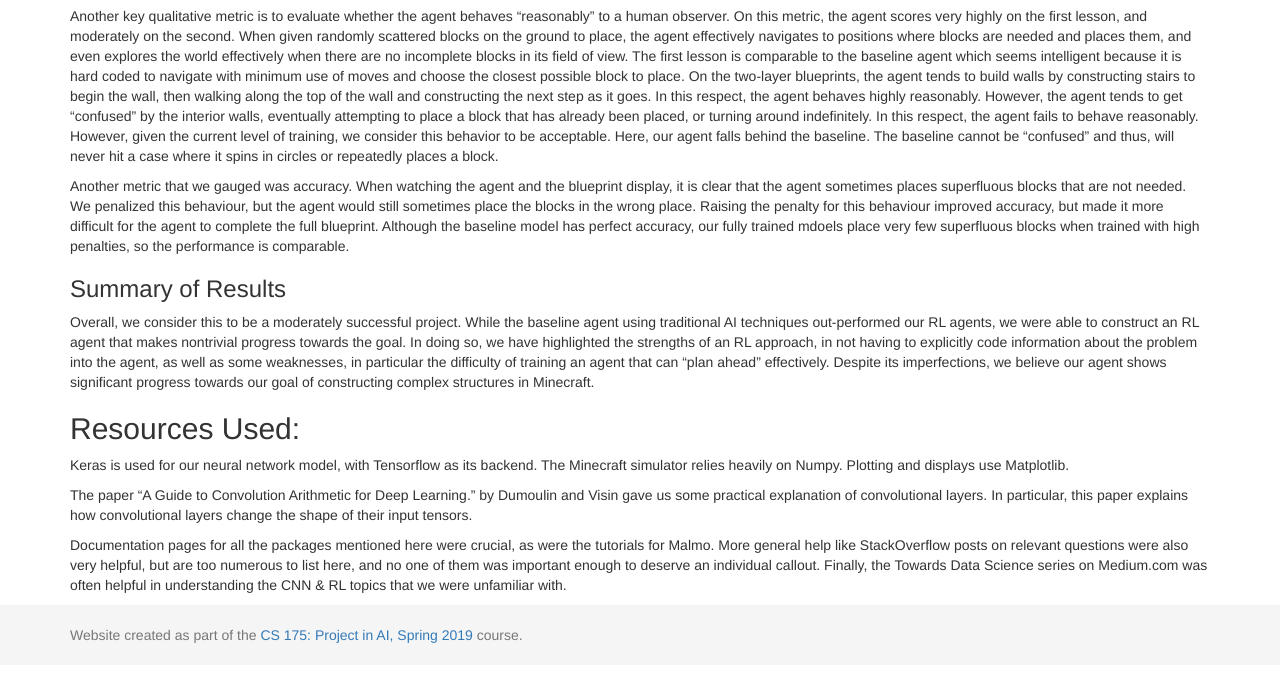
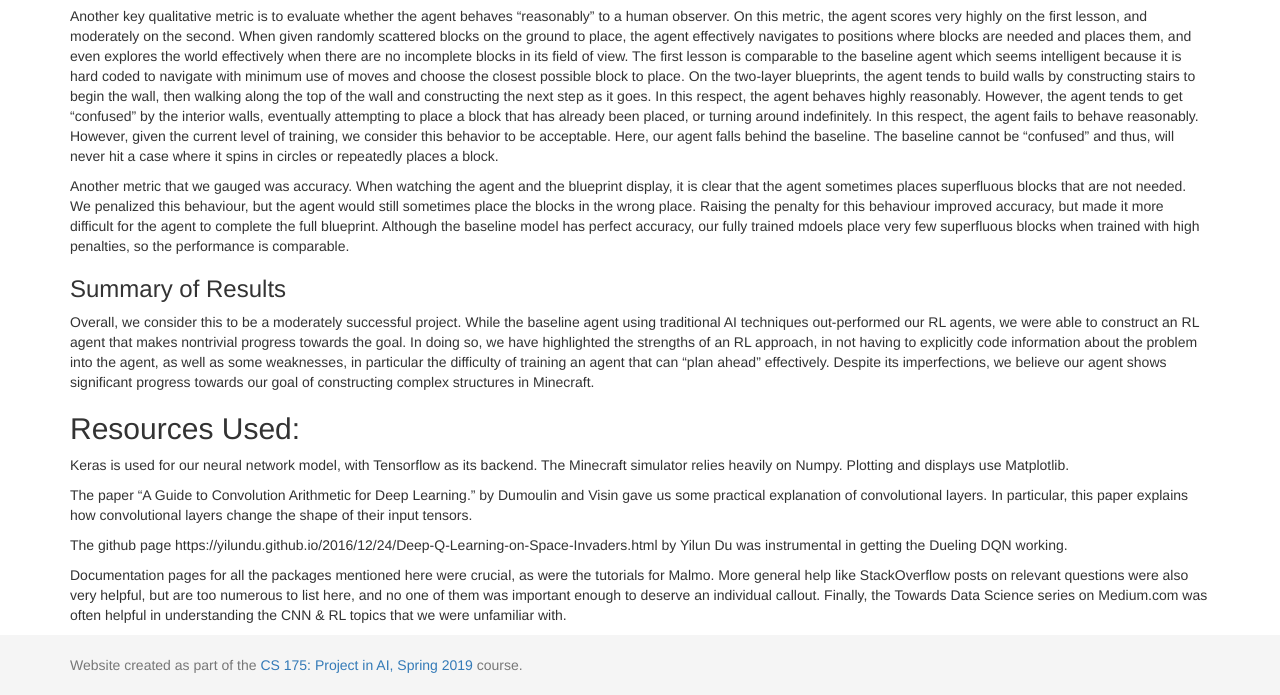
Before and after one commit to SurajSSingh/Collabuilder, a Jekyll site: the page built from docs/final.md, in a window 1280 px wide and 900 px high, scrolled down 6419 px, cut to the strip 205-900 px from the top of the window. Built offline with Jekyll 4.4.1, drawn with Linux system fonts in a browser that asks for light colours; formulas are drawn with MathJax 3; before the commit the page ends 7289 px from its top, so only the background shows below that.

Commit message:
Update Links and References

```diff
--- a/docs/final.md
+++ b/docs/final.md
@@ -4,7 +4,7 @@
 ---
 ## Video:
 
-<iframe width="560" height="315" src="https://www.youtube.com/embed/" frameborder="0" allow="accelerometer; autoplay; encrypted-media; gyroscope; picture-in-picture" allowfullscreen></iframe>
+<iframe width="560" height="315" src="https://www.youtube.com/embed/GaYuywb3P00" frameborder="0" allow="accelerometer; autoplay; encrypted-media; gyroscope; picture-in-picture" allowfullscreen></iframe>
 
 
 ## Project Summary:
@@ -137,4 +137,6 @@
 
 The paper “A Guide to Convolution Arithmetic for Deep Learning.” by Dumoulin and Visin gave us some practical explanation of convolutional layers. In particular, this paper explains how convolutional layers change the shape of their input tensors.
 
+The github page https://yilundu.github.io/2016/12/24/Deep-Q-Learning-on-Space-Invaders.html by Yilun Du was instrumental in getting the Dueling DQN working.
+
 Documentation pages for all the packages mentioned here were crucial, as were the tutorials for Malmo. More general help like StackOverflow posts on relevant questions were also very helpful, but are too numerous to list here, and no one of them was important enough to deserve an individual callout. Finally, the Towards Data Science series on Medium.com was often helpful in understanding the CNN & RL topics that we were unfamiliar with.
```
